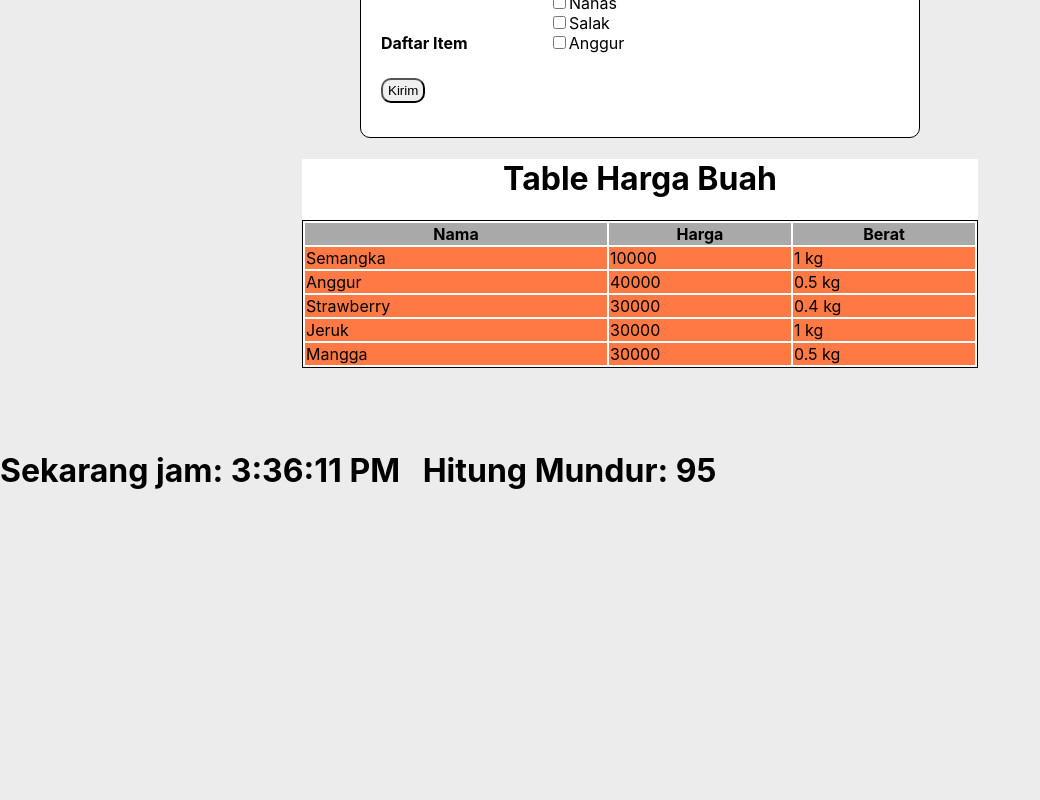
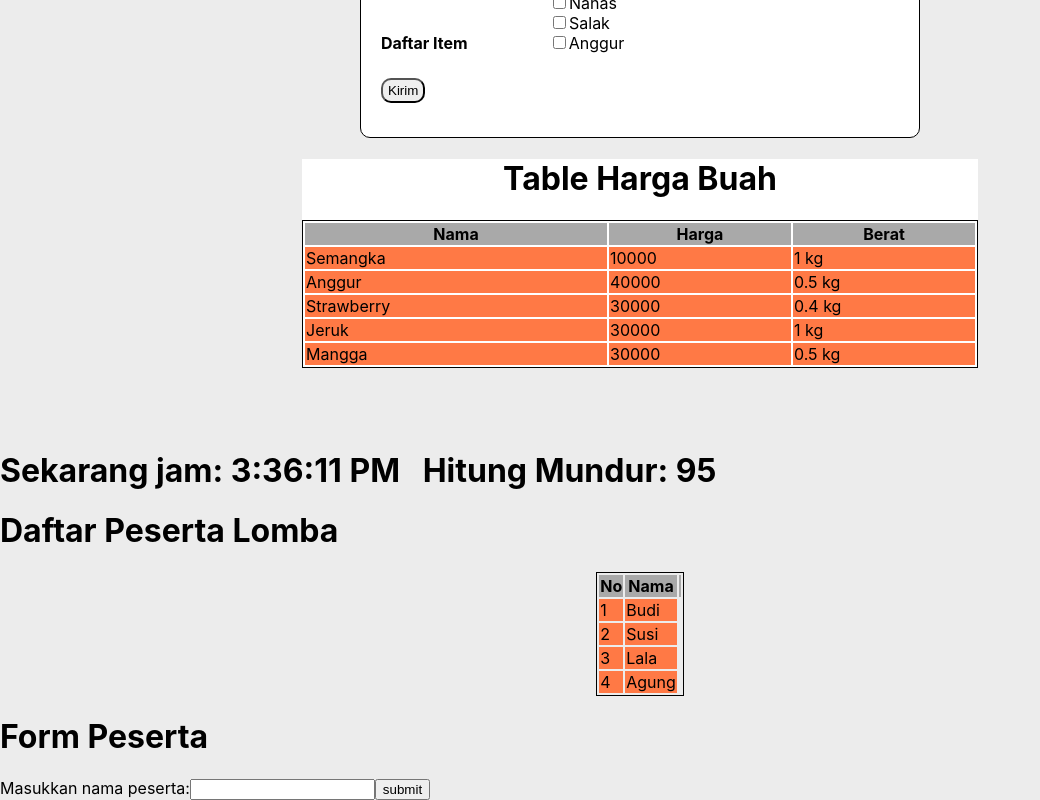
Before and after one commit to bungspaces/sanbercode-reactjs-0820-2, a React (Create React App) app: page / in a window 1280 px wide. Shown: the part 227-1027 px from the top of the page, without its empty margins (0-1040 px from the left). Before the commit the page ends 800 px from the top, so only its background shows below. Built offline with nearby package versions, Linux system fonts and the light colour scheme.

Commit message:
Update Tugas 12 (Create)

```diff
--- a/src/App.js
+++ b/src/App.js
@@ -1,16 +1,19 @@
 import React from "react";
-import PembelianBuah from "../src/Tugas-9/Tugas-9";
+import Tugas9 from "../src/Tugas-9/Tugas-9";
 import Tugas10 from "../src/Tugas-10/Tugas-10";
-import Clock from "../src/Tugas-11/clock";
+import Tugas11 from "../src/Tugas-11/clock";
+import Tugas12 from "../src/Tugas-12/Tugas-12"
 
 function App() {
   return (
     <div>
-      <PembelianBuah />
+      <Tugas9 />
 
       <Tugas10 />
 
-      <Clock />
+      <Tugas11 />
+
+      <Tugas12 />
     </div>
   );
 }
--- a/src/Tugas-11/clock.jsx
+++ b/src/Tugas-11/clock.jsx
@@ -1,6 +1,6 @@
 import React, { Component } from "react";
 
-class Clock extends Component {
+class Tugas11 extends Component {
   constructor(props) {
     super(props);
     this.state = {
@@ -51,4 +51,4 @@ class Clock extends Component {
   }
 }
 
-export default Clock;
+export default Tugas11;
--- /dev/null
+++ b/src/Tugas-12/Tugas-12.js
@@ -0,0 +1,69 @@
+import React, {Component} from "react"
+import "./Lists.css"
+
+class Lists extends Component{
+
+    constructor(props){
+        super(props)
+        this.state ={
+            pesertaLomba : [ 'Budi', 'Susi', 'Lala', 'Agung' ],
+            inputName : ""
+        }
+
+    this.handleChange = this.handleChange.bind(this);
+    this.handleSubmit = this.handleSubmit.bind(this);
+}
+
+handleChange(event){
+    this.setState({inputName: event.target.value});
+}
+
+handleSubmit(event){
+    event.preventDefault()
+    console.log(this.state.inputName)
+    this.setState({
+        pesertaLomba: [...this.state.pesertaLomba, this.state.inputName],
+        inputName: ""
+    })
+}
+
+render(){
+    return(
+    <>
+        <h1>Daftar Peserta Lomba</h1>
+        <table>
+            <thead>
+                <tr>
+                    <th>No</th>
+                    <th>Nama</th>
+                    <th></th>
+            </tr>
+            </thead>
+            <tbody>
+                {
+                this.state.pesertaLomba.map((val, index)=>{
+                    return(
+                    <tr>
+                        <td>{index+1}</td>
+                        <td>{val}</td>
+                    </tr>
+                    )
+                })
+                }
+                </tbody>
+                </table>
+        {/* Form */}
+        <h1>Form Peserta</h1>
+        <form onSubmit={this.handleSubmit}>
+            <label>
+            Masukkan nama peserta:
+            </label>
+            <input type="text" value={this.state.inputName} onChange={this.handleChange}/>
+            <button>submit</button>
+        </form>
+        </>
+    )
+}
+}
+
+export default Lists
--- a/src/Tugas-9/Tugas-9.js
+++ b/src/Tugas-9/Tugas-9.js
@@ -1,7 +1,7 @@
 import React from "react";
 import "../App.css";
 
-function PembelianBuah() {
+function Tugas9() {
   return (
     <div className="container">
       <div className="form">
@@ -36,4 +36,4 @@ function PembelianBuah() {
   );
 }
 
-export default PembelianBuah;
+export default Tugas9;
```
Also changed, not shown: src/Tugas-12/Lists.css (added).
